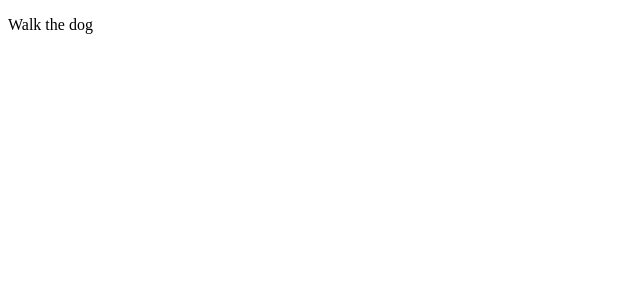
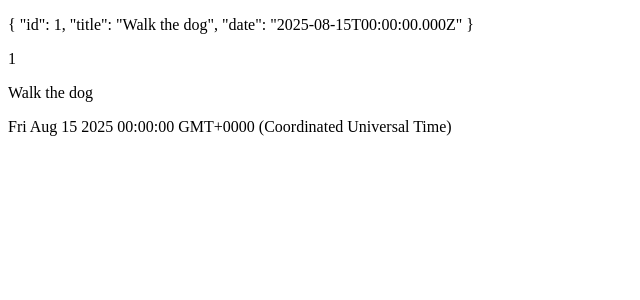
Before and after one commit to liteninkiran/complete-angular-16-course-learn-frontend-development, an Angular app in the folder appointment-app/: page / in a window 1280 px wide. Shown: the top 300 px of the page, without its empty margins (0-640 px from the left). Built offline with nearby package versions, Linux system fonts and the light colour scheme.

Commit message:
017 - Creating an appointment interface

```diff
--- a/appointment-app/src/app/appointment-list/appointment-list.component.html
+++ b/appointment-app/src/app/appointment-list/appointment-list.component.html
@@ -1 +1,4 @@
-<p>{{ appointment }}</p>
+<p>{{ appointment | json }}</p>
+<p>{{ appointment.id }}</p>
+<p>{{ appointment.title }}</p>
+<p>{{ appointment.date }}</p>
--- a/appointment-app/src/app/appointment-list/appointment-list.component.ts
+++ b/appointment-app/src/app/appointment-list/appointment-list.component.ts
@@ -1,4 +1,5 @@
 import { Component } from '@angular/core';
+import { Appointment, DummyAppointment } from '../models/appointment';
 
 @Component({
     selector: 'app-appointment-list',
@@ -6,5 +7,5 @@ import { Component } from '@angular/core';
     styleUrls: ['./appointment-list.component.css'],
 })
 export class AppointmentListComponent {
-    appointment: string = 'Walk the dog';
+    appointment: Appointment = DummyAppointment;
 }
--- /dev/null
+++ b/appointment-app/src/app/models/appointment.ts
@@ -0,0 +1,11 @@
+export interface Appointment {
+    id: number;
+    title: string;
+    date: Date;
+}
+
+export const DummyAppointment: Appointment = {
+    id: 1,
+    title: 'Walk the dog',
+    date: new Date('2025-08-15'),
+};
```
